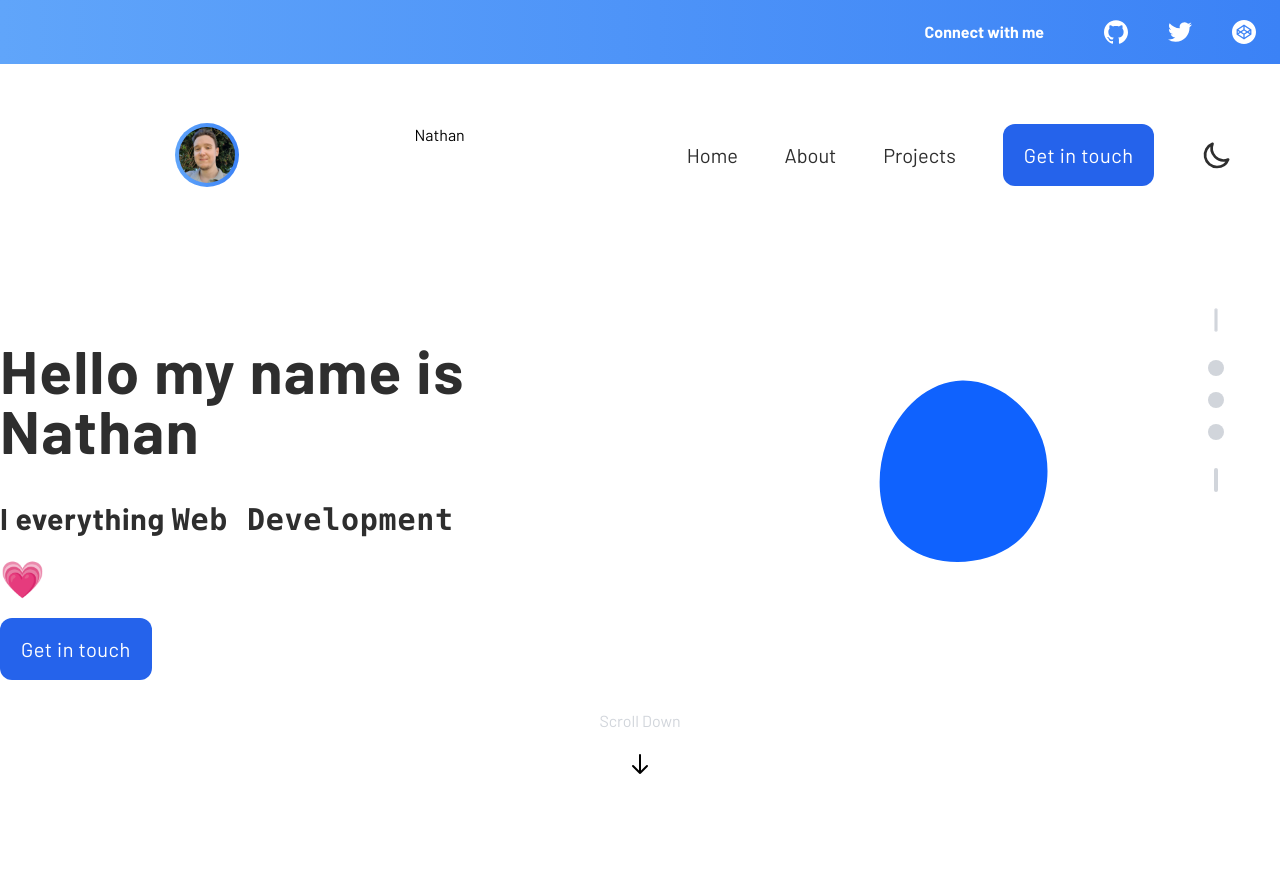
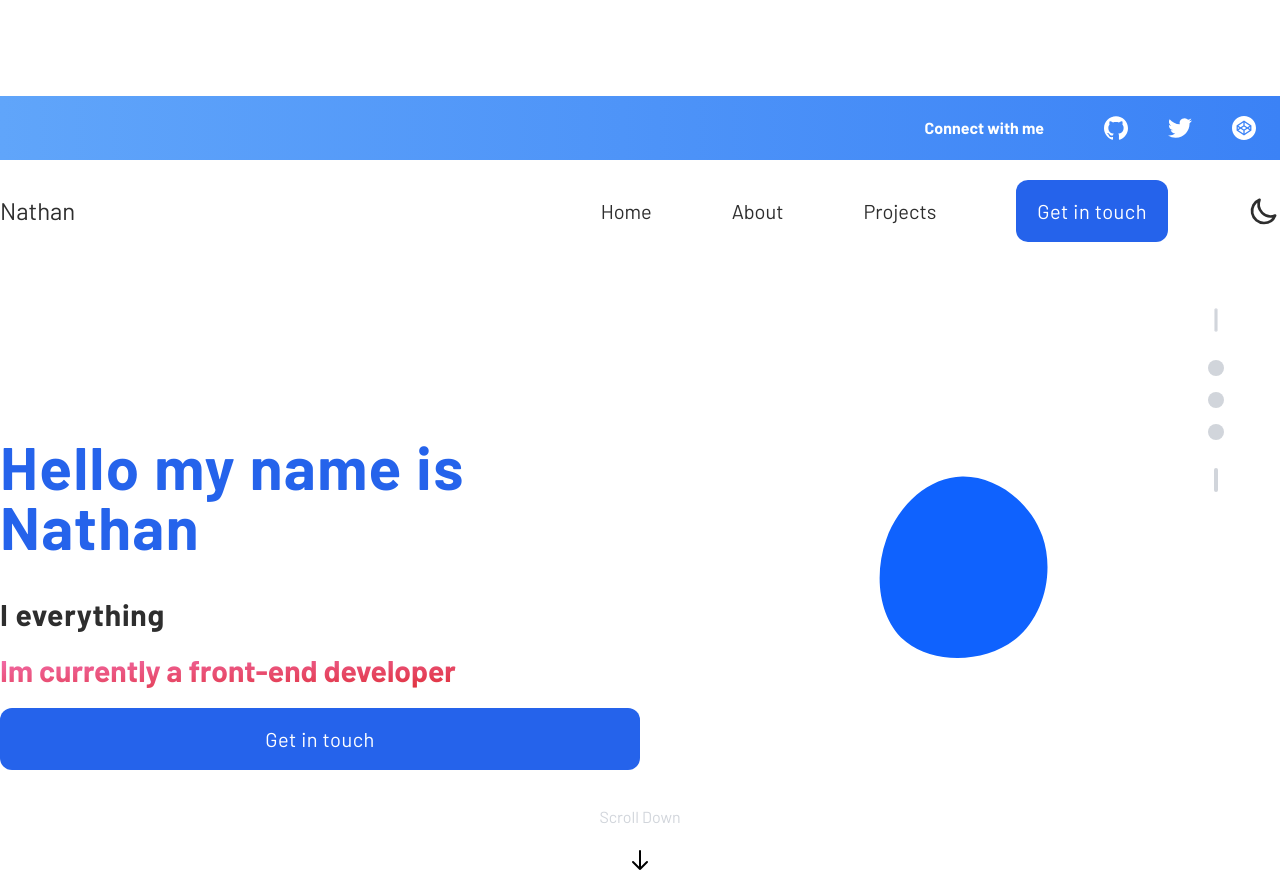
Before and after one commit to Nathan-s-Anthony/my-portfolio, a React (Create React App) app: page / in a window 1280 px wide. Before the commit the page ends 800 px from the top, so only its background shows below. Built offline with nearby package versions, Linux system fonts and the light colour scheme.

Commit message:
Updates to website app

```diff
--- a/package.json
+++ b/package.json
@@ -12,6 +12,7 @@
     "react": "^17.0.2",
     "react-dom": "^17.0.2",
     "react-scripts": "4.0.3",
+    "react-typical": "^0.1.3",
     "web-vitals": "^1.1.2"
   },
   "scripts": {
--- a/src/App.css
+++ b/src/App.css
@@ -6,43 +6,6 @@ h1,h2,h3,h4,h5,h6{
 font-family: inherit;
   font-weight: 700;
   }
-
-
-.App {
-  text-align: center;
+html{
+  z-index:0;
 }
-
-.App-logo {
-  height: 40vmin;
-  pointer-events: none;
-}
-
-@media (prefers-reduced-motion: no-preference) {
-  .App-logo {
-    animation: App-logo-spin infinite 20s linear;
-  }
-}
-
-.App-header {
-  background-color: #282c34;
-  min-height: 100vh;
-  display: flex;
-  flex-direction: column;
-  align-items: center;
-  justify-content: center;
-  font-size: calc(10px + 2vmin);
-  color: white;
-}
-
-.App-link {
-  color: #61dafb;
-}
-
-@keyframes App-logo-spin {
-  from {
-    transform: rotate(0deg);
-  }
-  to {
-    transform: rotate(360deg);
-  }
-}
--- a/src/components/js/buttons.js
+++ b/src/components/js/buttons.js
@@ -3,7 +3,7 @@ import React from "react"
 
 const Button=()=> {
     return(
-        <button className=" transition duration-500 ease-in-out bg-blue-600 hover:bg-blue-700  items-center self-flex-start px-5 py-4 border border-transparent  text-xl font-medium rounded-xl text-medium text-white tracking-wide width-48  mt-5 mb-5 ">Get in touch</button>
+        <button className=" transition duration-500 ease-in-out bg-blue-600 hover:bg-blue-700  items-center self-flex-start px-5 py-4 border border-transparent  text-xl font-medium rounded-xl text-medium text-white tracking-wide width-48  mt-5 mb-5  ">Get in touch</button>
     )
 }
 
--- a/src/components/js/header.js
+++ b/src/components/js/header.js
@@ -1,48 +1,44 @@
 import React from 'react';
 import { useState } from 'react';
 import { useEffect } from 'react';
-import { Images } from "../../images";
+//import { Images } from "../../images";
 import { MoonIcon } from '@heroicons/react/outline';
 import { Button } from './buttons.js'
+import {MobileNavQuery} from './mediaqueries';
 const Header = () => {
   const [scroll, setScroll] = useState(false);
   useEffect(() => {
     window.addEventListener("scroll", () => {
-      setScroll(window.scrollY > 70);
+      setScroll(window.scrollY > 0);
     });
   }, []);
+
   return (
 
     <>
-
-      <div className="h-top-bar  bg-gradient-to-r from-blue-400 to-blue-500 w-full flex md:flex-row items-center justify-end gap-10 py-6 px-6 z-1  active:bg-green-700">
-        <div className="text-md font-bold text-white relative mr-5">Connect with me</div>
-
+<MobileNavQuery/>
+      <div className="h-top-bar relative bg-gradient-to-r from-blue-400 to-blue-500 w-full flex md:flex-row items-center justify-center lg:justify-end gap-10 py-6 px-6  active:bg-green-700">
+        <div className="text-md font-bold text-white  mr-5">Connect with me</div>
         <a href="https://github.com/Nathan-s-Anthony" rel="nofollow" ><svg role="img" className="w-6 h-6" fill="white" viewBox="0 0 24 24" xmlns="http://www.w3.org/2000/svg"><title>GitHub</title><path d="M12 .297c-6.63 0-12 5.373-12 12 0 5.303 3.438 9.8 8.205 11.385.6.113.82-.258.82-.577 0-.285-.01-1.04-.015-2.04-3.338.724-4.042-1.61-4.042-1.61C4.422 18.07 3.633 17.7 3.633 17.7c-1.087-.744.084-.729.084-.729 1.205.084 1.838 1.236 1.838 1.236 1.07 1.835 2.809 1.305 3.495.998.108-.776.417-1.305.76-1.605-2.665-.3-5.466-1.332-5.466-5.93 0-1.31.465-2.38 1.235-3.22-.135-.303-.54-1.523.105-3.176 0 0 1.005-.322 3.3 1.23.96-.267 1.98-.399 3-.405 1.02.006 2.04.138 3 .405 2.28-1.552 3.285-1.23 3.285-1.23.645 1.653.24 2.873.12 3.176.765.84 1.23 1.91 1.23 3.22 0 4.61-2.805 5.625-5.475 5.92.42.36.81 1.096.81 2.22 0 1.606-.015 2.896-.015 3.286 0 .315.21.69.825.57C20.565 22.092 24 17.592 24 12.297c0-6.627-5.373-12-12-12" /></svg></a>
         <a href="https://twitter.com/Nath_s_anthony" ><svg role="img" viewBox="0 0 24 24" xmlns="http://www.w3.org/2000/svg" className="w-6 h-6" fill="white"><title>Twitter</title><path d="M23.953 4.57a10 10 0 01-2.825.775 4.958 4.958 0 002.163-2.723c-.951.555-2.005.959-3.127 1.184a4.92 4.92 0 00-8.384 4.482C7.69 8.095 4.067 6.13 1.64 3.162a4.822 4.822 0 00-.666 2.475c0 1.71.87 3.213 2.188 4.096a4.904 4.904 0 01-2.228-.616v.06a4.923 4.923 0 003.946 4.827 4.996 4.996 0 01-2.212.085 4.936 4.936 0 004.604 3.417 9.867 9.867 0 01-6.102 2.105c-.39 0-.779-.023-1.17-.067a13.995 13.995 0 007.557 2.209c9.053 0 13.998-7.496 13.998-13.985 0-.21 0-.42-.015-.63A9.935 9.935 0 0024 4.59z" /></svg></a>
         <a href="https://codepen.io/Nathan-s-Anthony" ><svg role="img" viewBox="0 0 24 24" xmlns="http://www.w3.org/2000/svg" fill="white" className="w-6 h-6"><title>CodePen</title><path d="M18.144 13.067v-2.134L16.55 12zm1.276 1.194a.628.628 0 01-.006.083l-.005.028-.011.053-.01.031c-.005.016-.01.031-.017.047l-.014.03a.78.78 0 01-.021.043l-.019.03a.57.57 0 01-.08.1l-.026.025a.602.602 0 01-.036.03l-.029.022-.01.008-6.782 4.522a.637.637 0 01-.708 0L4.864 14.79l-.01-.008a.599.599 0 01-.065-.052l-.026-.025-.032-.034-.021-.028a.588.588 0 01-.067-.11l-.014-.031a.644.644 0 01-.017-.047l-.01-.03c-.004-.018-.008-.036-.01-.054l-.006-.028a.628.628 0 01-.006-.083V9.739c0-.028.002-.055.006-.083l.005-.027.011-.054.01-.03a.574.574 0 01.12-.217l.031-.034.026-.025a.62.62 0 01.065-.052l.01-.008 6.782-4.521a.638.638 0 01.708 0l6.782 4.521.01.008.03.022.035.03c.01.008.017.016.026.025a.545.545 0 01.08.1l.019.03a.633.633 0 01.021.043l.014.03c.007.016.012.032.017.047l.01.031c.004.018.008.036.01.054l.006.027a.619.619 0 01.006.083zM12 0C5.373 0 0 5.372 0 12 0 18.627 5.373 24 12 24c6.628 0 12-5.372 12-12 0-6.627-5.372-12-12-12m0 10.492L9.745 12 12 13.51 14.255 12zm.638 4.124v2.975l4.996-3.33-2.232-1.493zm-6.272-.356l4.996 3.33v-2.974l-2.764-1.849zm11.268-4.52l-4.996-3.33v2.974l2.764 1.85zm-6.272-.356V6.41L6.366 9.74l2.232 1.493zm-5.506 1.549v2.134L7.45 12Z" /></svg></a>
 
-
       </div>
-
-      <header className={scroll ? "  bg-gradient-to-r from-blue-400 to-blue-500 sticky top-0 right-0 transition-all ease-in-out duration-700	" : "bg-white ease-in-out duration-200 transition-all flex-row min-w-full  h-header  flex-wrap content-start items-start justify-center  flex  z-1"}>
-        <nav className="flex flex-row flex-wrap w-full h-full    items-center mt-10 ">
-          <div className=" relative w-3/6 flex flex-wrap justify-evenly">
+<div className="min-w-full relative h-header z-10">
+      <header className={scroll ? "fixed filter drop-shadow-lg  bg-clip-padding backdrop-filter backdrop-blur-sm bg-white bg-opacity-0 ease-in-out duration-200 transition-all md:flex-row min-w-full  h-header flex-col flex-wrap content-start items-start justify-center flex  " : "bg-white ease-in-out duration-200 transition-all md:flex-row min-w-full  h-header flex-col flex-wrap content-start items-start justify-center relative  flex "}>
 
 
-            <div className="p-1 bg-gradient-to-r from-blue-400 to-blue-500 rounded-full w-16 ">
-              <Images />
 
-            </div>
-            Nathan
+        <nav className="lg:flex-row  flex-col flex-wrap w-full h-full   items-center  lg:container hidden lg:flex ">
+          <div className=" relative md:w-1/6 flex flex-wrap justify-start align-center content-center flex-grow-0">
+            <h3 className="font-medium text-bold md:text-2xl text-primary">Nathan</h3>
           </div>
-
-          <div className="w-3/6 ">
-            <ul className="w-full flex flex-row flex-wrap justify-flex-end ">
-              <li className="w-full flex flex-row flex-wrap justify-evenly content-center text-xl items-center " >
+          <div className=" w-7/12 md:w-5/6 flex md:flex-row flex-col flex-grow ">
+            <ul className="w-full flex md:flex-row flex-col flex-wrap justify-flex-end ">
+              <li className="w-full  md:flex-row flex-col flex-wrap justify-end md:content-center text-xl md:items-center  md:align-center gap-20 hidden md:flex" >
                 <a href="/" className={scroll ? " font-medium text-xl tracking-wide text-white transition-all animate-fadeIn" : " text-primary"}>Home</a>
-                <a href="/" className="font-medium text-xl text-primary">About</a>
-                <a href="/" className="font-medium  text-xl text-primary" >Projects</a>
+                <a href="/" className="font-medium text-medium md:text-xl text-primary">About</a>
+                <a href="/" className="font-medium  text-medium md:text-xl text-primary" >Projects</a>
                 <Button className="w-48" />
                 <MoonIcon className="w-8 h-8 text-primary" />
 
@@ -50,9 +46,10 @@ const Header = () => {
             </ul>
           </div>
         </nav>
+
       </header>
 
-
+      </div>
     </>
   )
 }
--- a/src/components/js/main.js
+++ b/src/components/js/main.js
@@ -1,26 +1,49 @@
 import React from "react";
 import { Button } from './buttons.js';
 import { Pagination } from './pagination';
+import Typical from 'react-typical';
 const Main = () => {
     return (
         <>
 
-            <main className=" h-section md:flex-row min-w-full flex-col relative   flex-wrap justify-center content-center gap-5 flex z-5" >
+            <main className="  md:flex-row min-w-full flex-col relative   flex-wrap justify-center content-center gap-5 flex z-0 " >
                 <div className="fixed right-0 top-0 h-full  bg-transparent flex items-center">
                     <Pagination />
                 </div>
-                <section className="relative flex flex-col flex-wrap md:flex-row md:items-start w-full   md:container mx-auto justify-center items-center z-1  h-section">
-                    <div className="  flex  flex-col  flex-wrap w-3/6 align-center mb-20 mt-40  ">
-                        <h1 className="md:text-6xl text-center font-extrabold text-primary tracking-wide md:text-left mb-5 mt-5 z-2 ">Hello my name is Nathan </h1>
-                        <h2 className="md:text-3xl  text-center font-semibold text-primary  tracking-wide md:text-left  mt-5 mb-5 z-2">I  everything <code>Web Development</code> </h2><span className="color-transparent w-10 h-10 text-4xl"> &#128151; </span>
-                        <div className="w-3/6">  <Button /> </div>
-                    </div>
-                    <div className="  flex  flex-col  flex-wrap w-3/6  cotent-start  justify-center items-center mb-20 mt-40 " >
+                <section className="relative h-section flex  flex-wrap md:flex-row md:items-start w-full   md:container mx-auto justify-center items-center   z-1">
+                    <div className="  flex  flex-col  flex-wrap align-center mb-20 md:mt-40 md:container md:w-3/6 ">
+                        <h1 className=" text-3xl md:text-6xl text-center font-extrabold text-blue-600 tracking-wide md:text-left mb-5 mt-5 ">Hello my name is Nathan </h1>
+                        <h2 className="text-3xl md:text-3xl  text-center font-semibold text-primary  tracking-wide md:text-left  mt-5 mb-5  flex md:flex-row relative">I  everything &nbsp;       </h2>
+                          <h3 className="md:text-3xl  text-left text-transparent bg-clip-text bg-gradient-to-br from-pink-400 to-red-600">Im currently a front-end developer </h3>
+                        {/* <span className="color-transparent w-10 h-10 text-4xl animate-pulse"> &#128151; </span>
+                        <Typical className="md:text-3xl  text-left text-transparent bg-clip-text bg-gradient-to-br from-pink-400 to-red-600"
+                            steps={[
+                                ' <html>',
+                                3000,
+                                ' <Javascript/>',
+                                3000,
+                                ' :CSS',
+                                3000,
+                                ' REACT',
+                                3000,
+                            ]}
+                            wrapper="h3"
+                            loop={Infinity}
+
+                        /> */}
+                           <Button />
+     </div>
+
+
+
+
+
+                    <div className="  flex  flex-col  flex-wrap md:w-3/6  cotent-start  justify-center items-center mb-20 mt-40 " >
                         <div className="relative w-72 h-96">
-                        <svg viewBox="0 0 200 200" xmlns="http://www.w3.org/2000/svg" >
-                            <path fill="#0F62FE" d="M57.2,-16.6C65.8,7.9,58.7,39.5,37.7,55.6C16.8,71.7,-18.1,72.3,-37.3,57C-56.5,41.8,-60.1,10.5,-51.2,-14.3C-42.4,-39.1,-21.2,-57.5,1.5,-58C24.3,-58.5,48.6,-41.1,57.2,-16.6Z" transform="translate(100 100)" />
-                        </svg>
-</div>
+                            <svg viewBox="0 0 200 200" xmlns="http://www.w3.org/2000/svg" >
+                                <path fill="#0F62FE" d="M57.2,-16.6C65.8,7.9,58.7,39.5,37.7,55.6C16.8,71.7,-18.1,72.3,-37.3,57C-56.5,41.8,-60.1,10.5,-51.2,-14.3C-42.4,-39.1,-21.2,-57.5,1.5,-58C24.3,-58.5,48.6,-41.1,57.2,-16.6Z" transform="translate(100 100)" />
+                            </svg>
+                        </div>
 
                         <div className="absolute bottom-0 left-0 w-full flex flex-col duration-700 transition-all flex-wrap items-center align-center justify-center transform  animate-bounce delay-700  ">
                             <span className="text-gray-300 ">Scroll Down</span>
@@ -29,23 +52,24 @@ const Main = () => {
                             </svg>
                         </div>
                     </div>
+
                 </section>
 
 
                 {/* <section className=" flex flex-col flex-wrap md:flex-row md:items-start w-full  mt-20 md:container mx-auto justify-center items-center z-1 h-auto ">
 
 
-                    <div className="  flex  flex-col  flex-wrap w-3/6  cotent-center items-center mt-10 mb-10">
+                    <div className="  flex  flex-col  flex-wrap md:w-3/6  cotent-center items-center mt-10 mb-10">
                         <div className="w-72-h-72 flex">
                             <svg viewBox="0 0 200 200" xmlns="http://www.w3.org/2000/svg  w-72-h-72 " >
                                 <path fill="#0F62FE" d="M42,-66.3C53.4,-58,60.8,-44.6,69.3,-30.4C77.7,-16.2,87.1,-1.1,86.6,13.4C86,28,75.4,42.1,63.8,55.3C52.3,68.5,39.8,80.8,24.8,85.9C9.7,91,-7.9,88.9,-24.4,83.7C-40.9,78.6,-56.4,70.4,-66.7,58.1C-77,45.7,-82.1,29.1,-83.5,12.6C-85,-3.9,-82.9,-20.4,-75.2,-33.2C-67.6,-46,-54.5,-55.2,-41,-62.5C-27.5,-69.8,-13.8,-75.3,0.8,-76.5C15.3,-77.7,30.6,-74.6,42,-66.3Z" transform="translate(100 100)" />
                             </svg>
                         </div>
                     </div>
-                    <div className="  flex  flex-col  flex-wrap w-3/6 align-center mb-10 mt-10  ">
+                    <div className="  flex  flex-col  flex-wrap md:w-3/6 align-center mb-10 mt-10  ">
                         <h1 className="md:text-6xl text-center font-extrabold text-primary tracking-wide md:text-left mb-5 mt-5 z-2 ">Hello my name is Nathan </h1>
                         <h2 className="md:text-3xl  text-center font-semibold text-primary  tracking-wide md:text-left  mt-5 mb-5 z-2">I <span className="color-transparent"> &#128151; </span> everything <code>Web Development</code> </h2>
-                        <div className="w-3/6">  <Button /> </div>
+                        <div className="md:w-3/6">  <Button /> </div>
                     </div>
                 </section> */}
 
--- /dev/null
+++ b/src/components/js/mediaqueries.js
@@ -0,0 +1,21 @@
+import React from 'react';
+import {MobileNav} from './mobileNav';
+const MobileNavQuery=()=> {
+  const [dimensions, setDimensions] = React.useState({
+    height: window.innerHeight,
+    width: window.innerWidth
+  })
+  React.useEffect(() => {
+    function handleResize() {
+      setDimensions({
+        height: window.innerHeight,
+        width: 600
+      })
+
+}
+
+    window.addEventListener('resize', handleResize)
+  })
+  return <MobileNav>Rendered at {dimensions.width} x {dimensions.height}</MobileNav>
+}
+export{MobileNavQuery};
--- /dev/null
+++ b/src/components/js/mobileNav.js
@@ -0,0 +1,30 @@
+import React from 'react';
+import { useState, useEffect } from 'react';
+//import { Images } from "../../images";
+import { MoonIcon } from '@heroicons/react/outline';
+import { Button } from './buttons.js';
+//import { MobileNavQuery } from './mediaqueries.js';
+
+const MobileNav = () => {
+    const [scroll, setScroll] = useState(false);
+    useEffect(() => {
+        window.addEventListener("scroll", () => {
+            setScroll(window.scrollY > 70);
+        });
+
+    }, []);
+
+    return (
+<>
+
+        <header className={scroll ? "  bg-gradient-to-r from-blue-400 to-blue-500 relative top-0 right-0 transition-all ease-in-out duration-700 z-5 	" : "bg-white ease-in-out duration-200 transition-all md:flex-row min-w-full  h-header flex-col flex-wrap content-start items-start justify-center relative flex  z-1"}>
+        <div className="lg:hidden w-3/6  text-2xl ">
+          <svg xmlns="http://www.w3.org/2000/svg" className="h-14 w-14" fill="none" viewBox="0 0 24 24" stroke="#2e2e2e">
+            <path strokeLinecap="round" strokeLinejoin="round" strokeWidth={2} d="M4 6h16M4 12h16m-7 6h7" />
+          </svg>
+        </div>
+        </header>
+        </>
+    )
+}
+export { MobileNav };
--- a/src/components/js/pagination.js
+++ b/src/components/js/pagination.js
@@ -13,9 +13,9 @@ const Pagination = () => {
         <div className="  bg-transparent w-32 h-3/6  right-0 top-0  flex flex-col flex-nowrap content-center justify-center items-center z-0 ">
             <div className="bg-transparent h-60 flex flex-col flex-nowrap content-center items-center justify-center ">
                 <div className="w-1 h-6 bg-gray-300 mb-5 mt-5 border rounded-full "></div>
-                <div className={tooltip ? "relative w-12 h-12 bg-gray-300 rounded-full transform transition duration-500 hover:scale-125":"relative w-4 h-4 cursor-pointer bg-gray-300 rounded-full z-10 mt-2 mb-2"}>      </div>
-                <div className={tooltip ? "relative w-12 h-12 bg-gray-300 rounded-full transform transition duration-500 hover:scale-125":"relative w-4 h-4 cursor-pointer bg-gray-300 rounded-full z-10  mt-2 mb-2"}></div>
-                <div className={tooltip ? "relative w-12 h-12 bg-gray-300 rounded-full transform transition duration-500 hover:scale-125":"relative w-4 h-4 cursor-pointer bg-gray-300 rounded-full z-10  mt-2 mb-2"}></div>
+                <div className={tooltip ? "relative w-12 h-12 bg-gray-300 rounded-full transform transition duration-500 hover:scale-125":"relative w-4 h-4 cursor-pointer bg-gray-300 rounded-full mt-2 mb-2"}>      </div>
+                <div className={tooltip ? "relative w-12 h-12 bg-gray-300 rounded-full transform transition duration-500 hover:scale-125":"relative w-4 h-4 cursor-pointer bg-gray-300 rounded-full -10  mt-2 mb-2"}></div>
+                <div className={tooltip ? "relative w-12 h-12 bg-gray-300 rounded-full transform transition duration-500 hover:scale-125":"relative w-4 h-4 cursor-pointer bg-gray-300 rounded-full   mt-2 mb-2"}></div>
                 <div className="w-1 h-6 bg-gray-300 mb-5 mt-5 rounded-full"></div>
             </div>
         </div>
```
Also changed, not shown: 1 other file (tests, documents, lock files or other folders).
